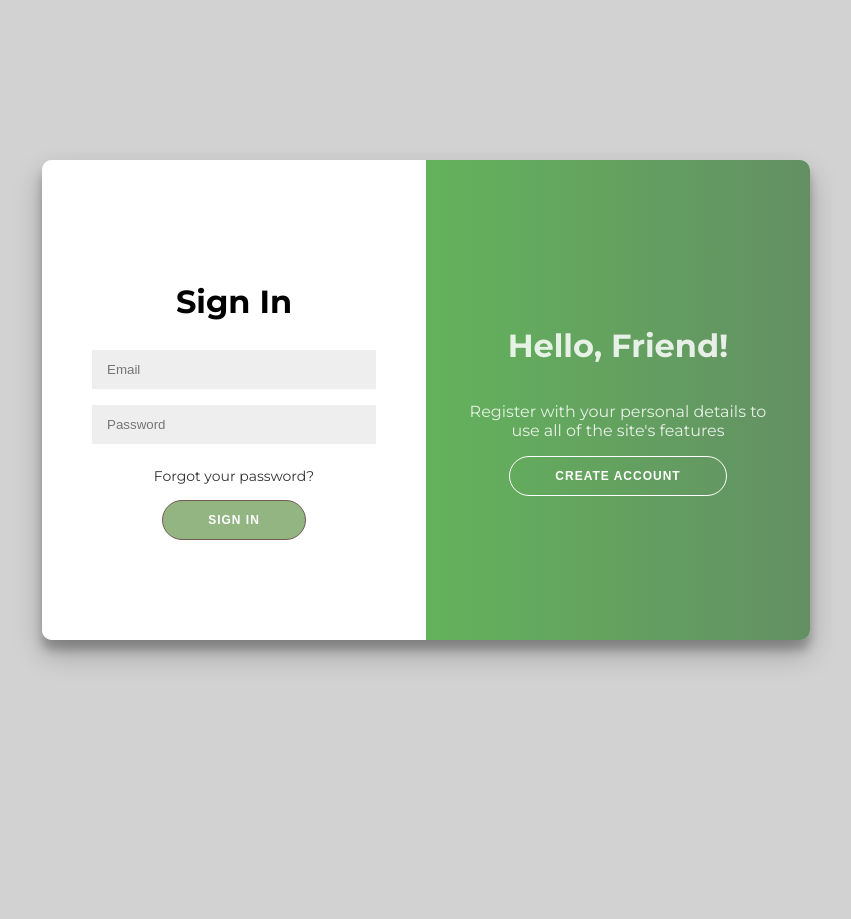
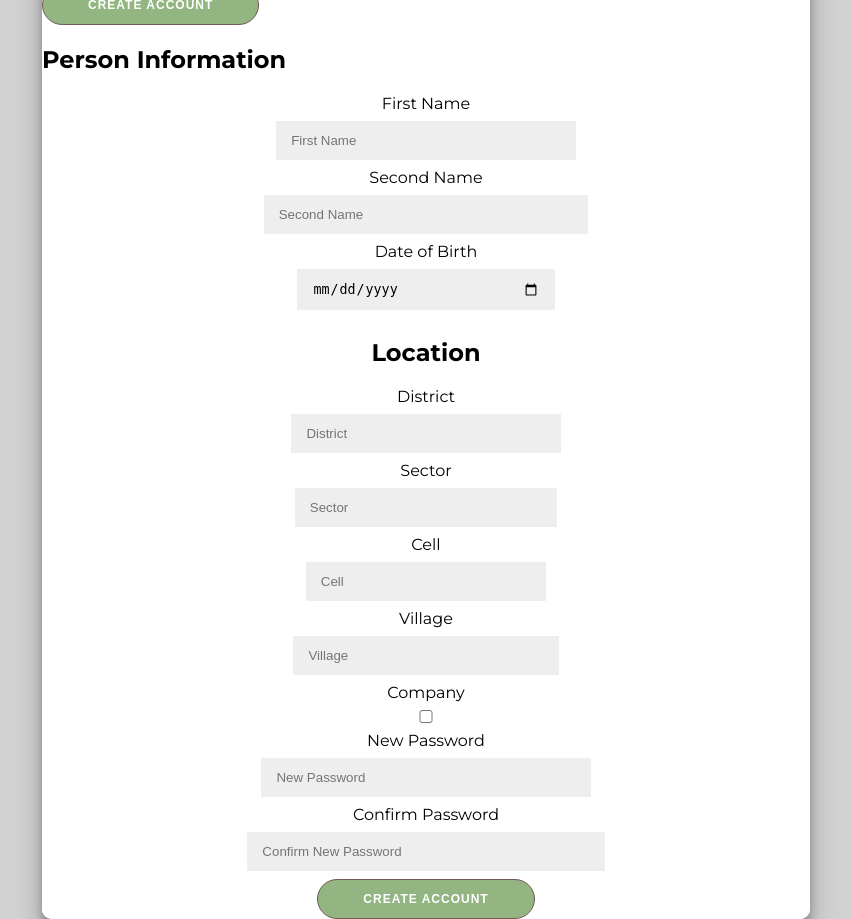
Before and after one commit to Daniel-IRYIVUZE/Eco_clean_Solutions, a Python web app: template templates/signup.html in a window 1280 px wide. Shown: the whole page, without its empty margins (214-1065 px from the left). Before the commit the page ends 664 px from the top, so only its background shows below. Run offline with Jinja, Linux system fonts and the light colour scheme; the template is opened without the code that fills it, so the values that code supplies are empty.

Commit message:
Updating signup.html

```diff
--- a/templates/signup.html
+++ b/templates/signup.html
@@ -1,33 +1,66 @@
+
 <!DOCTYPE html>
 <html lang="en">
 <head>
     <meta charset="UTF-8">
     <meta name="viewport" content="width=device-width, initial-scale=1.0">
-    <title>Login Page</title>
-    <link rel="stylesheet" href="static/signup.css">
-    <link rel="stylesheet" href="https://cdnjs.cloudflare.com/ajax/libs/font-awesome/5.15.3/css/all.min.css">
+    <title>Sign Up Page</title>
+    <link rel="stylesheet" href="/templates/static/signup.css">
 </head>
 <body>
     <div class="container">
-        <div class="form-container form-in-container">
-            <form action="#">
-                <h1>Sign In</h1>
-                <input type="email" placeholder="Email" required />
-                <input type="password" placeholder="Password" required/>
-                <a href="#">Forgot your password?</a>
-                <button>Sign In</button>
+        <div class="green-side">
+            <h2>Hello, Friend!</h2>
+            <p>Register with your personal details to use all of the site's features</p>
+            <button>CREATE ACCOUNT</button>
+        </div>
+        <div class="white-side">
+            <h2>Person Information</h2>
+            <form>
+                <div class="form-group">
+                    <label for="first-name">First Name</label>
+                    <input type="text" id="first-name" placeholder="First Name" required>
+                </div>
+                <div class="form-group">
+                    <label for="second-name">Second Name</label>
+                    <input type="text" id="second-name" placeholder="Second Name" required>
+                </div>
+                <div class="form-group">
+                    <label for="dob">Date of Birth</label>
+                    <input type="date" id="dob" placeholder="mm/dd/yyyy" required>
+                </div>
+                <h2>Location</h2>
+                <div class="form-group">
+                    <label for="district">District</label>
+                    <input type="text" id="district" placeholder="District" required>
+                </div>
+                <div class="form-group">
+                    <label for="sector">Sector</label>
+                    <input type="text" id="sector" placeholder="Sector" required>
+                </div>
+                <div class="form-group">
+                    <label for="cell">Cell</label>
+                    <input type="text" id="cell" placeholder="Cell" required>
+                </div>
+                <div class="form-group">
+                    <label for="village">Village</label>
+                    <input type="text" id="village" placeholder="Village" required>
+                </div>
+                <div class="form-group">
+                    <label for="company">Company</label>
+                    <input  id="id" placeholder="ID" type="checkbox" required>
+                </div>
+                <div class="form-group">
+                    <label for="new-password">New Password</label>
+                    <input type="password" id="new-password" placeholder="New Password" required>
+                </div>
+                <div class="form-group">
+                    <label for="confirm-password">Confirm Password</label>
+                    <input type="password" id="confirm-password" placeholder="Confirm New Password" required>
+                </div>
+                <button type="submit">CREATE ACCOUNT</button>
             </form>
         </div>
-        <div class="in-container">
-            <div class="in">
-                <div class="in-form in-form-right">
-                    <h1>Hello, Friend!</h1>
-                    <p>Register with your personal details to use all of the site's features</p>
-                    <button class="ghost" id="signUp">Create Account</a></button>
-                </div>
-            </div>
-        </div>
     </div>
-    <script src="static/signup.js"></script>
 </body>
 </html>
```
